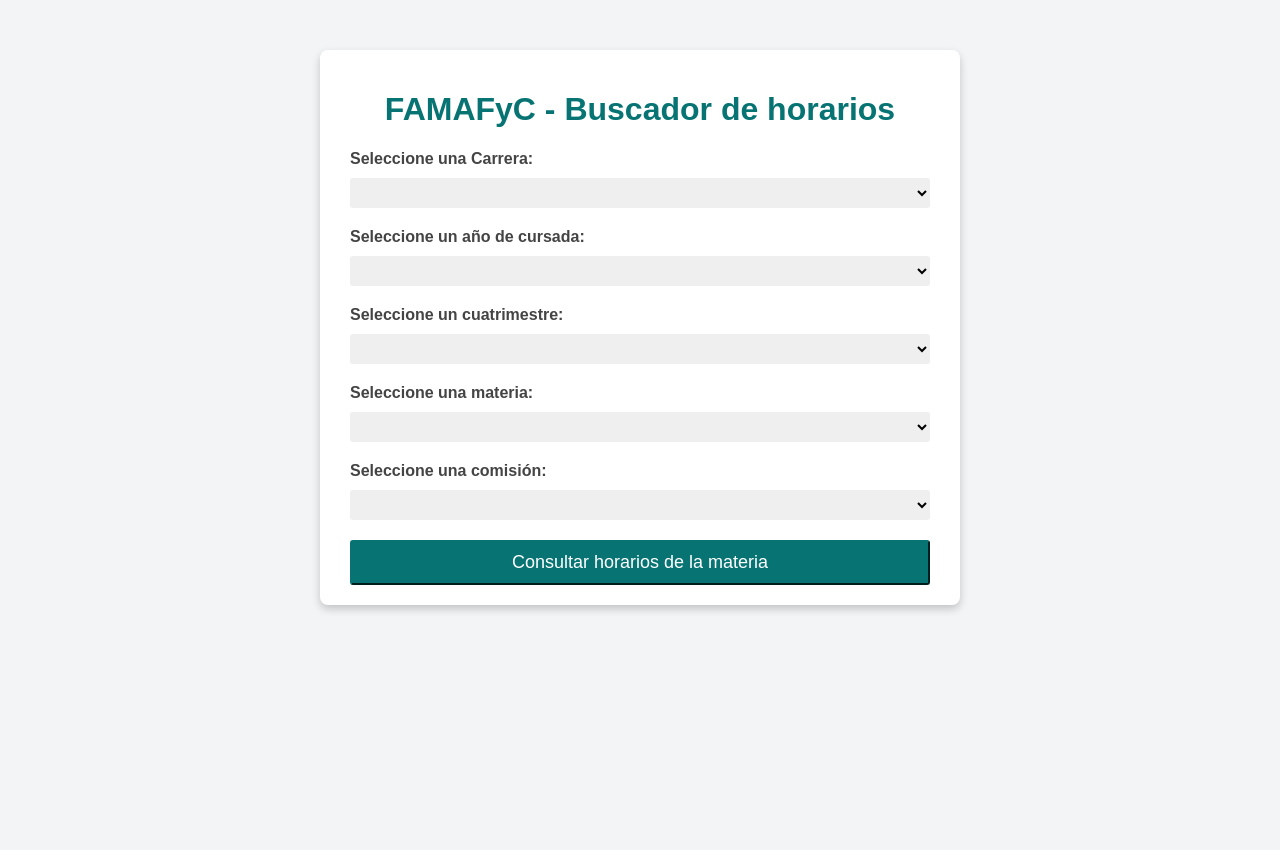
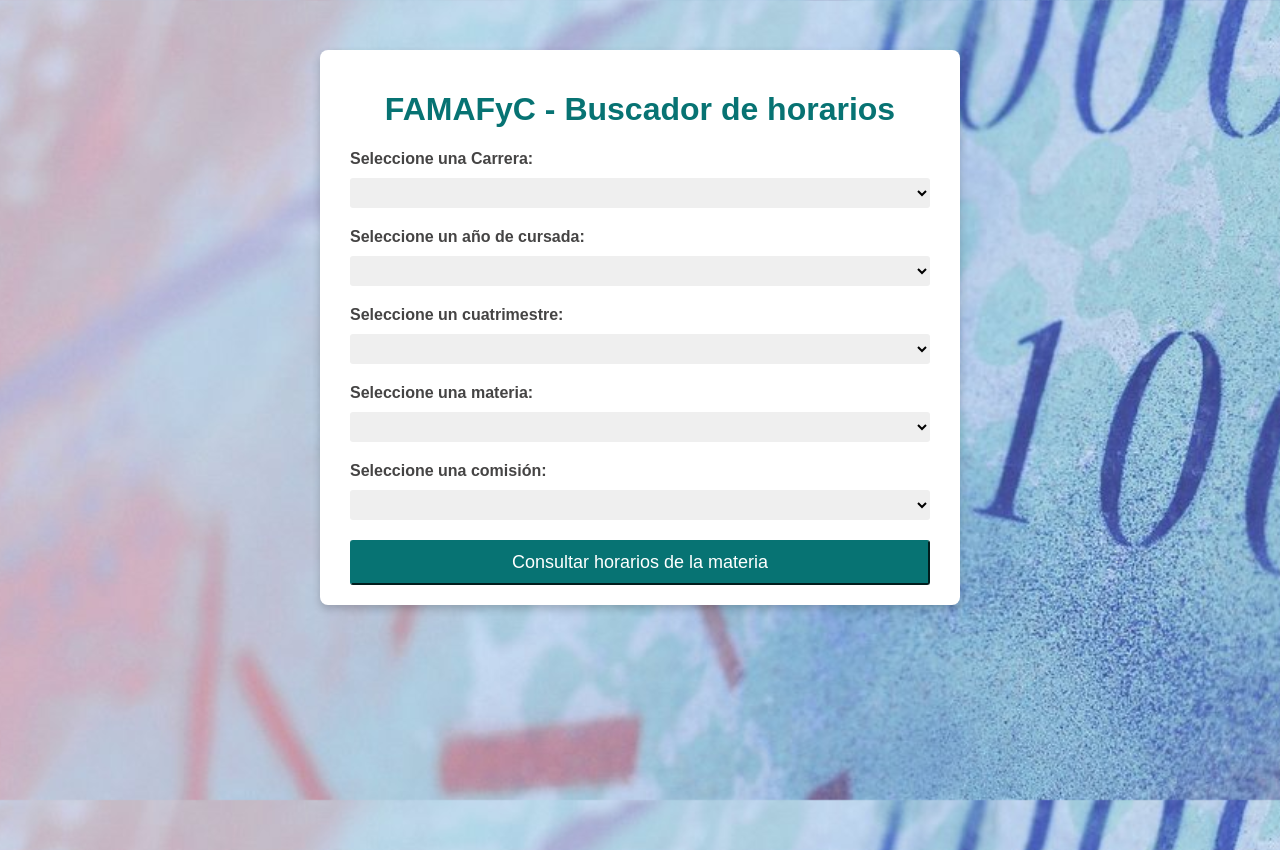
Before and after one commit to Joaquinunc/horariosFAMAF, a React (Create React App) app: page / in a window 1280 px wide. Before the commit the page ends 800 px from the top, so only its background shows below. Built offline with nearby package versions, Linux system fonts and the light colour scheme.

Commit message:
ADD estilos visuales finales

```diff
--- a/src/index.css
+++ b/src/index.css
@@ -5,7 +5,15 @@
     sans-serif;
   -webkit-font-smoothing: antialiased;
   -moz-osx-font-smoothing: grayscale;
-  background: #f3f4f6;
+  background-image: url('../public/fground.jpg');
+  background-size: cover;
+  background-repeat: no-repeat;
+
+  background-attachment: fixed; /* Esto evita que la imagen cambie al hacer scroll o crecer el div */
+  background-position: center;  /* Asegura que la imagen esté centrada */
+
+  /* Opcional: min-height para asegurar que cubra toda la pantalla desde el inicio */
+  min-height: 100vh;
 }
 
 code {
```
Also changed, not shown: public/fground.jpg (added).
